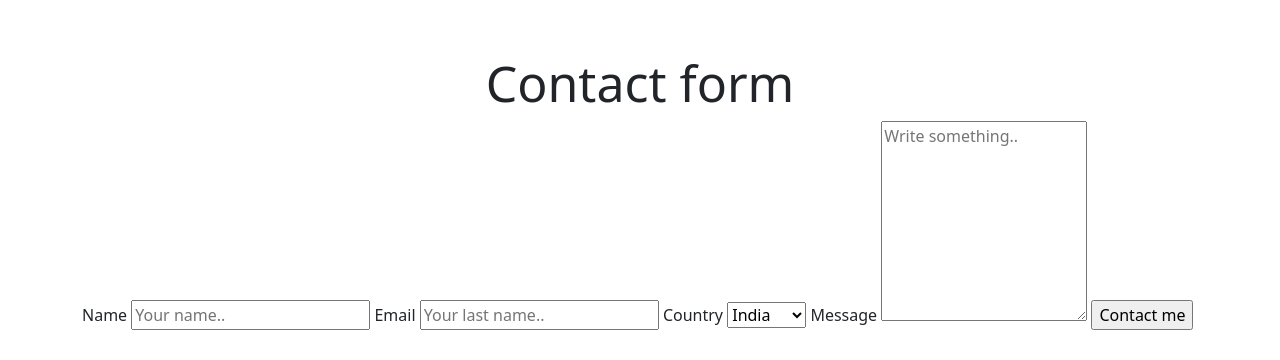
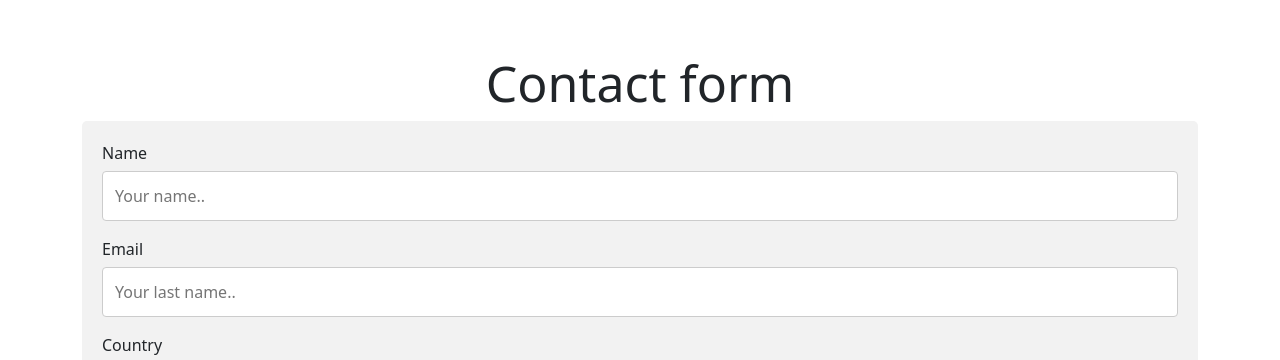
Before and after one commit to VINAYREDDY4466/Vinay-Portfolio, a plain HTML site: page index.html in a window 1280 px wide. Shown: the part 2450-2810 px from the top of the page. Drawn offline with nearby package versions, Linux system fonts and the light colour scheme.

Commit message:
Update style.css

```diff
--- a/style.css
+++ b/style.css
@@ -5,6 +5,35 @@
   width: 100%; /* Full width */
  /* Grey background */
 }
+input[type=text], select, textarea {
+    width: 100%;
+    padding: 12px;
+    border: 1px solid #ccc;
+    border-radius: 4px;
+    box-sizing: border-box;
+    margin-top: 6px;
+    margin-bottom: 16px;
+    resize: vertical;
+  }
+
+  input[type=submit] {
+    background-color: #04AA6D;
+    color: white;
+    padding: 12px 20px;
+    border: none;
+    border-radius: 4px;
+    cursor: pointer;
+  }
+
+  input[type=submit]:hover {
+    background-color: #45a049;
+  }
+
+  .containerr {
+    border-radius: 5px;
+    background-color: #f2f2f2;
+    padding: 20px;
+  }
 
 .skills {
   text-align: right; /* Right-align text */
```
